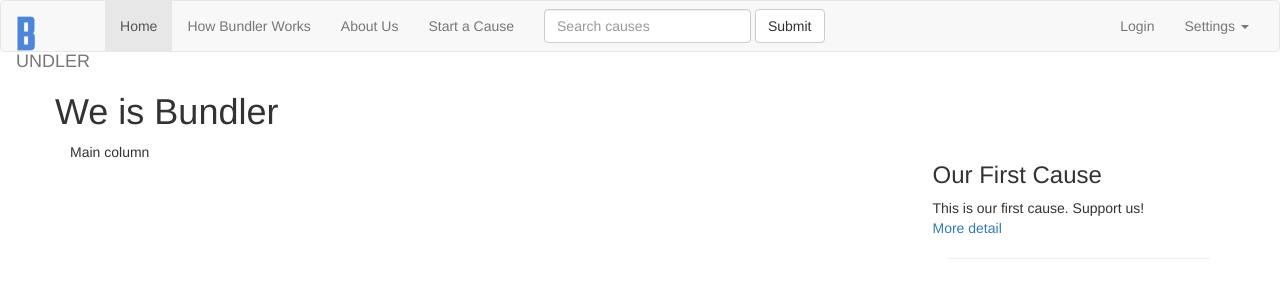
After one commit to msunardi/bundler, a Django app: template bundlerco/cause/templates/base.html in a window 1280 px wide. The commit adds this page. Shown: the top 300 px of the page. Run offline with Django 3.2, Linux system fonts and the light colour scheme; the template is opened without the code that fills it: values that come from a table or form of the project are taken from there, others are empty; data comes from the database, SQL or seed files in the repository; parts of the project's set-up code (start-up, migrations or seed data) failed here and were passed over; some libraries are stand-ins or nearby versions.

Commit message:
Refactored cause templates

```diff
--- /dev/null
+++ b/bundlerco/cause/templates/base.html
@@ -0,0 +1,81 @@
+{% load staticfiles %}
+<!DOCTYPE html>
+<html lang="en">
+	<meta charset="utf-8">
+    <meta http-equiv="X-UA-Compatible" content="IE=edge">
+    <meta name="viewport" content="width=device-width, initial-scale=1">
+	<title>Home Page</title>
+	<head>
+		<link href="//maxcdn.bootstrapcdn.com/bootstrap/3.1.1/css/bootstrap.min.css" rel="stylesheet">
+		<script src="//maxcdn.bootstrapcdn.com/bootstrap/3.1.1/js/bootstrap.min.js"></script>
+	</head>
+	<body>
+		<nav class="navbar navbar-default" role="navigation">
+			<div class="container-fluid">
+				<div class="navbar-header">
+					<button type="button" class="navbar-toggle" data-toggle="collapse" data-target="#bs-example-navbar-collapse-1">
+			        <span class="sr-only">Toggle navigation</span>
+			        <span class="icon-bar"></span>
+			        <span class="icon-bar"></span>
+			        <span class="icon-bar"></span>
+			      </button>
+			      <a class="navbar-brand" href="#"><img src="{% static 'B.png' %}" style="vertical-align:bottom;" height=35 />UNDLER</a>
+				</div>
+				<div class="collapse navbar-collapse" id="bs-example-navbar-collapse-1">
+
+			      <ul class="nav navbar-nav">
+			        <li class="active"><a href="#">Home</a></li>
+			        <li><a href="#">How Bundler Works</a></li>
+			        <li><a href="#">About Us</a></li>
+			        <li><a href="#">Start a Cause</a></li>
+			        <form class="navbar-form navbar-right" role="search">
+			        <div class="form-group">
+			          <input type="text" class="form-control" placeholder="Search causes">
+			        </div>
+			        <button type="submit" class="btn btn-default">Submit</button>
+			        </form>
+
+			      </ul>
+
+			      <ul class="nav navbar-nav navbar-right">
+			        <li><a href="#">Login</a></li>
+			        <li class="dropdown">
+			          <a href="#" class="dropdown-toggle" data-toggle="dropdown">Settings <b class="caret"></b></a>
+			          <ul class="dropdown-menu">
+			            <li><a href="#">Action</a></li>
+			            <li><a href="#">Another action</a></li>
+			            <li><a href="#">Something else here</a></li>
+			            <li class="divider"></li>
+			            <li><a href="#">Separated link</a></li>
+			          </ul>
+			        </li>
+			      </ul>
+			    </div><!-- /.navbar-collapse -->
+			</div>
+		</nav>
+		<div class="container">
+			<div class="row">
+			{% block main_content %}
+				<div class="header">
+					<h1>We is Bundler</h1>
+				</div>
+				<div class="col-md-9">
+					Main column
+				</div>
+			{% endblock %}
+			{% block side_content %}
+				<div class="col-md-3">
+					{% for object in object_list %}
+						<div class="row">
+							<h3>{{ object }}</h3>
+							{{ object.description }}<br />
+							<a href="{% url "cause:detail" pk=object.pk %}">More detail</a>
+						</div>
+						<hr />
+					{% endfor %}
+				</div>
+			{% endblock %}
+			</div>
+		</div>
+	</body>
+</html>
```
Also changed, not shown: bundlerco/cause/templates/cause_detail.html (+23 -14 lines), bundlerco/cause/templates/index.html (+6 -60 lines).
